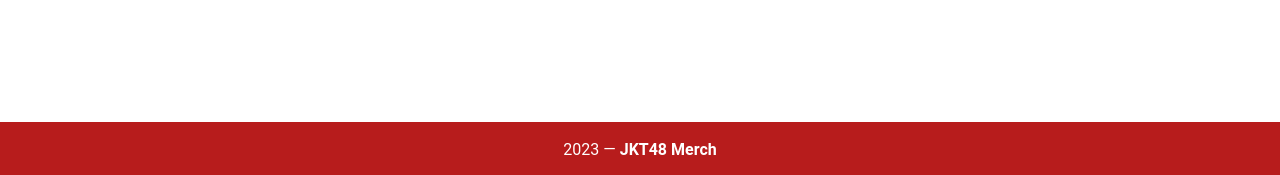
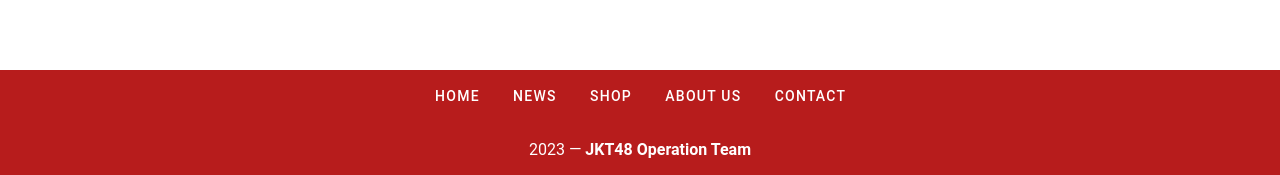
Before and after one commit to fskhri/jkt48, a Vue app: page /shop in a window 1280 px wide. Shown: the part 666-841 px from the top of the page. Built offline with nearby package versions, Linux system fonts and the light colour scheme; the HTML template or start-up script is replaced by a standard one.

Commit message:
modified:   src/views/About.vue 	modified:   src/views/Home.vue 	modified:   src/views/Member.vue 	modified:   src/views/Shop.vue add footer and fixing footer

```diff
--- a/src/views/About.vue
+++ b/src/views/About.vue
@@ -28,8 +28,14 @@
     <!-- JKT48 Members Section -->
     <v-container>
       <div class="py-2"></div>
-      <!-- Members data removed -->
-      <!-- Tambahkan informasi atau tautan ke halaman anggota -->
+      <v-footer color="red darken-4" padless>
+    <v-row justify="center" no-gutters>
+      <v-btn v-for="link in links" :key="link" color="white" text rounded class="my-2">{{ link }}</v-btn>
+      <v-col class="red darken-4 py-4 text-center white--text" cols="12">
+        {{ new Date().getFullYear() }} — <strong>JKT48 Operation Team</strong>
+      </v-col>
+    </v-row>
+  </v-footer>
     </v-container>
 
     <!-- Other Sections for JKT48 Information -->
@@ -50,6 +56,8 @@
       // Remove member data
     };
   },
+  links: ['Home', 'News', 'Member', 'About JKT48', 'Produser', 'Kontak'],
+        model: null,
   computed: {
     // You can define computed properties specific to the About page here
   },
--- a/src/views/Home.vue
+++ b/src/views/Home.vue
@@ -89,7 +89,7 @@
     <v-footer color="red darken-4" padless>
       <v-row justify="center" no-gutters>
         <v-btn v-for="link in links" :key="link" color="white" text rounded class="my-2">{{ link }}</v-btn>
-        <v-col class="red darken-4 py-4 text-center white--text" cols="12">{{ new Date().getFullYear() }} — <strong>JKT48 Operation Team</strong></v-col>
+        <v-col class="red darken-4 py-4 text-center white--text" position="fixed" cols="12">{{ new Date().getFullYear() }} — <strong>JKT48 Operation Team</strong></v-col>
       </v-row>
     </v-footer>
   </section>
--- a/src/views/Member.vue
+++ b/src/views/Member.vue
@@ -19,12 +19,14 @@
     </v-container>
 
     <div class="py-5"></div>
-    <v-footer color="transparent" padless>
-      <v-row justify="center" no-gutters>
-        <v-btn v-for="link in links" :key="link" color="white" text rounded class="my-2">{{ link }}</v-btn>
-        <v-col class="red darken-4 py-4 text-center white--text" cols="12">{{ new Date().getFullYear() }} — <strong>JKT48 Operation Team</strong></v-col>
-      </v-row>
-    </v-footer>
+    <v-footer fixed color="red darken-4" padless>
+    <v-row justify="center" no-gutters>
+      <v-btn v-for="link in links" :key="link" color="white" text rounded class="my-2">{{ link }}</v-btn>
+      <v-col class="red darken-4 py-4 text-center white--text" cols="12">
+        {{ new Date().getFullYear() }} — <strong>JKT48 Operation Team</strong>
+      </v-col>
+    </v-row>
+  </v-footer>
   </section>
 </template>
 
--- a/src/views/Shop.vue
+++ b/src/views/Shop.vue
@@ -21,12 +21,14 @@
     </v-container>
 
     <div class="py-5"></div>
-    <v-footer color="transparent" padless>
-      <v-row justify="center" no-gutters>
-        <v-btn v-for="link in links" :key="link" color="white" text rounded class="my-2">{{ link }}</v-btn>
-        <v-col class="red darken-4 py-4 text-center white--text" cols="12">{{ new Date().getFullYear() }} — <strong>JKT48 Merch</strong></v-col>
-      </v-row>
-    </v-footer>
+    <v-footer color="red darken-4" padless>
+    <v-row justify="center" no-gutters>
+      <v-btn v-for="link in links" :key="link" color="white" text rounded class="my-2">{{ link }}</v-btn>
+      <v-col class="red darken-4 py-4 text-center white--text" cols="12">
+        {{ new Date().getFullYear() }} — <strong>JKT48 Operation Team</strong>
+      </v-col>
+    </v-row>
+  </v-footer>
   </section>
 </template>
 
```
